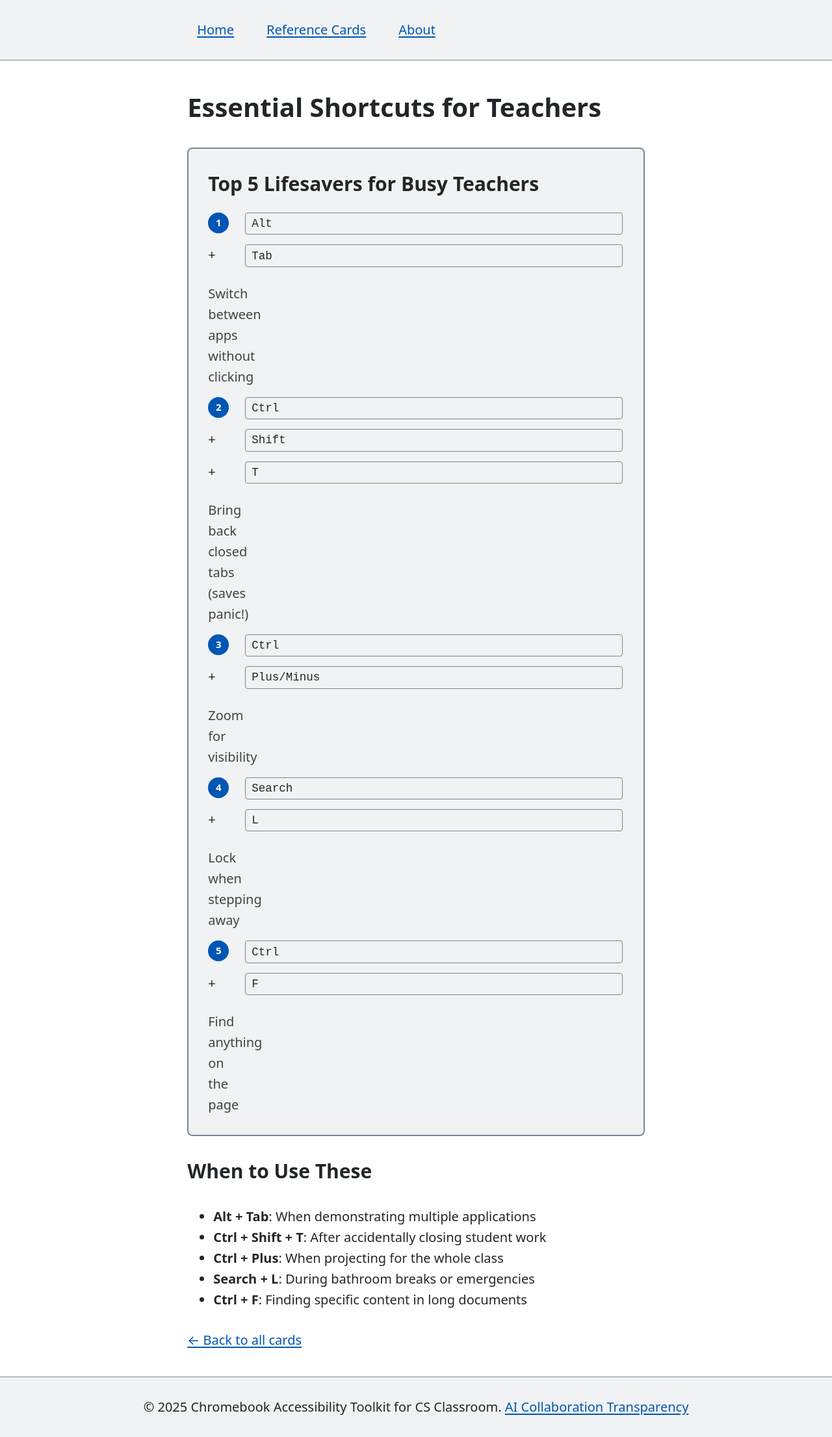
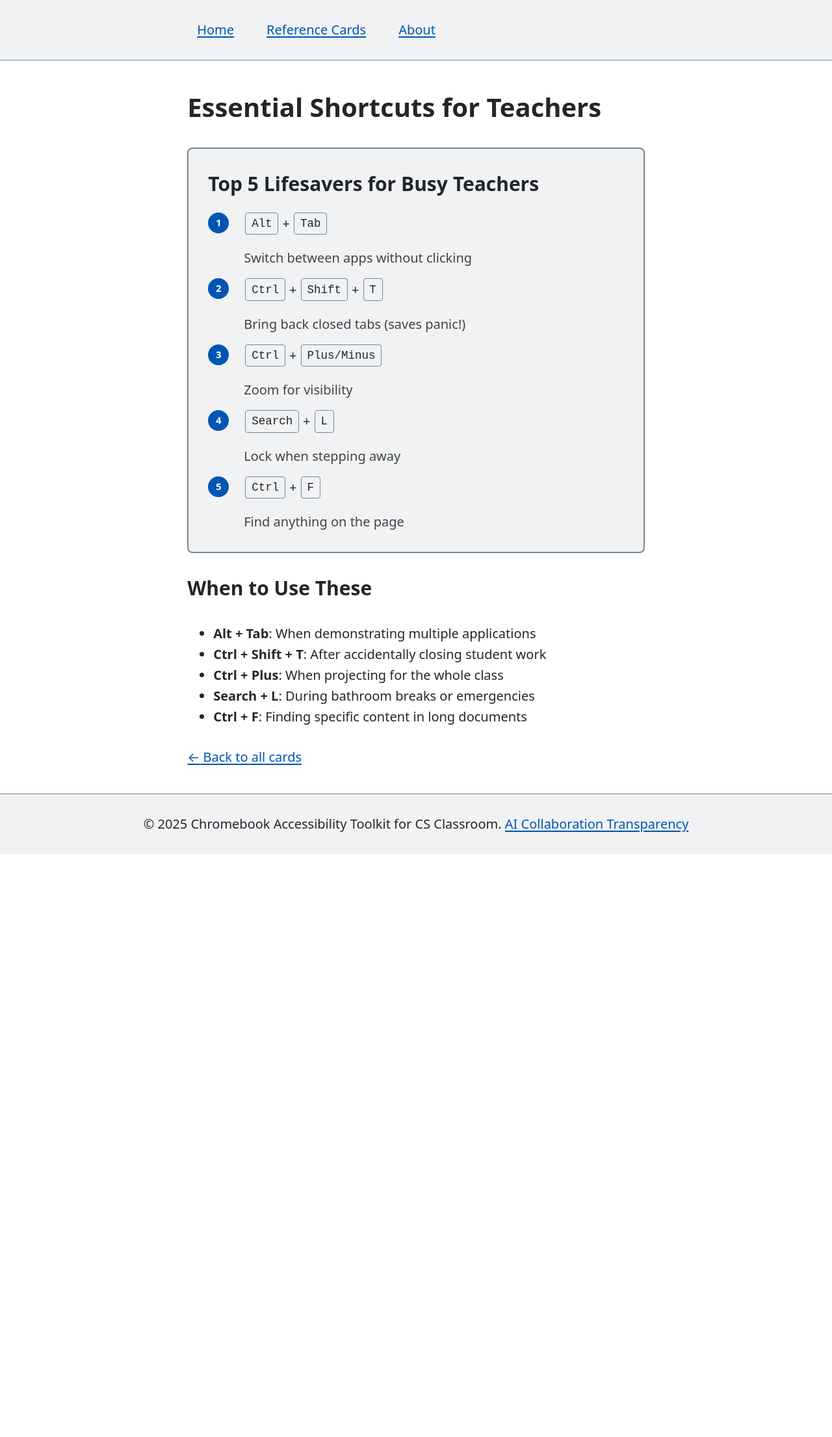
Before and after one commit to LouiseClarkA11y/Chromebook-CS-Accessibility-Toolkit, a Jekyll site: the page built from cards/teacher-shortcuts.md, in a window 1280 px wide. Shown: the whole page at 65% size. Built offline with Jekyll 4.4.1, drawn with Linux system fonts in a browser that asks for light colours; after the commit the page ends 1314 px from its top, so only the background shows below that.

Commit message:
Fix kbd stretching: restructure card HTML and add flexbox layout for keyboard shortcuts

```diff
--- a/assets/css/style.css
+++ b/assets/css/style.css
@@ -390,6 +390,18 @@ footer {
   }
 }
 
+.shortcut-content {
+  display: flex;
+  flex-direction: column;
+  gap: var(--space-xs);
+}
+
+.shortcut-content .keys {
+  display: flex;
+  gap: 0.25rem;
+  align-items: center;
+}
+
 /* Responsive navigation */
 @media (max-width: 768px) {
   nav {
@@ -443,6 +455,18 @@ img {
   height: auto;
 }
 
+/* Make shortcut content responsive on small screens */
+
+@media (max-width: 480px) {
+  .shortcut-content {
+    gap: 0.25rem;
+  }
+
+  .shortcut-content .keys {
+    gap: 0.125rem;
+  }
+}
+
 /* Responsive tables (future use) */
 @media (max-width: 640px) {
   table {
--- a/cards/teacher-shortcuts.md
+++ b/cards/teacher-shortcuts.md
@@ -10,24 +10,44 @@ title: Essential Shortcuts for Teachers
 
     <ol>
         <li>
-            <kbd>Alt</kbd> + <kbd>Tab</kbd>
-            <span>Switch between apps without clicking</span>
+            <div class="shortcut-content">
+                <div class="keys">
+                    <kbd>Alt</kbd> + <kbd>Tab</kbd>
+                </div>
+                <span>Switch between apps without clicking</span>
+            </div>
         </li>
         <li>
-            <kbd>Ctrl</kbd> + <kbd>Shift</kbd> + <kbd>T</kbd>
-            <span>Bring back closed tabs (saves panic!)</span>
+            <div class="shortcut-content">
+                <div class="keys">
+                    <kbd>Ctrl</kbd> + <kbd>Shift</kbd> + <kbd>T</kbd>
+                </div>
+                <span>Bring back closed tabs (saves panic!)</span>
+            </div>
         </li>
         <li>
-            <kbd>Ctrl</kbd> + <kbd>Plus/Minus</kbd>
-            <span>Zoom for visibility</span>
+            <div class="shortcut-content">
+                <div class="keys">
+                    <kbd>Ctrl</kbd> + <kbd>Plus/Minus</kbd>
+                </div>
+                <span>Zoom for visibility</span>
+            </div>
         </li>
         <li>
-            <kbd>Search</kbd> + <kbd>L</kbd>
-            <span>Lock when stepping away</span>
+            <div class="shortcut-content">
+                <div class="keys">
+                    <kbd>Search</kbd> + <kbd>L</kbd>
+                </div>
+                <span>Lock when stepping away</span>
+            </div>
         </li>
         <li>
-            <kbd>Ctrl</kbd> + <kbd>F</kbd>
-            <span>Find anything on the page</span>
+            <div class="shortcut-content">
+                <div class="keys">
+                    <kbd>Ctrl</kbd> + <kbd>F</kbd>
+                </div>
+                <span>Find anything on the page</span>
+            </div>
         </li>
     </ol>
 </div>
```
